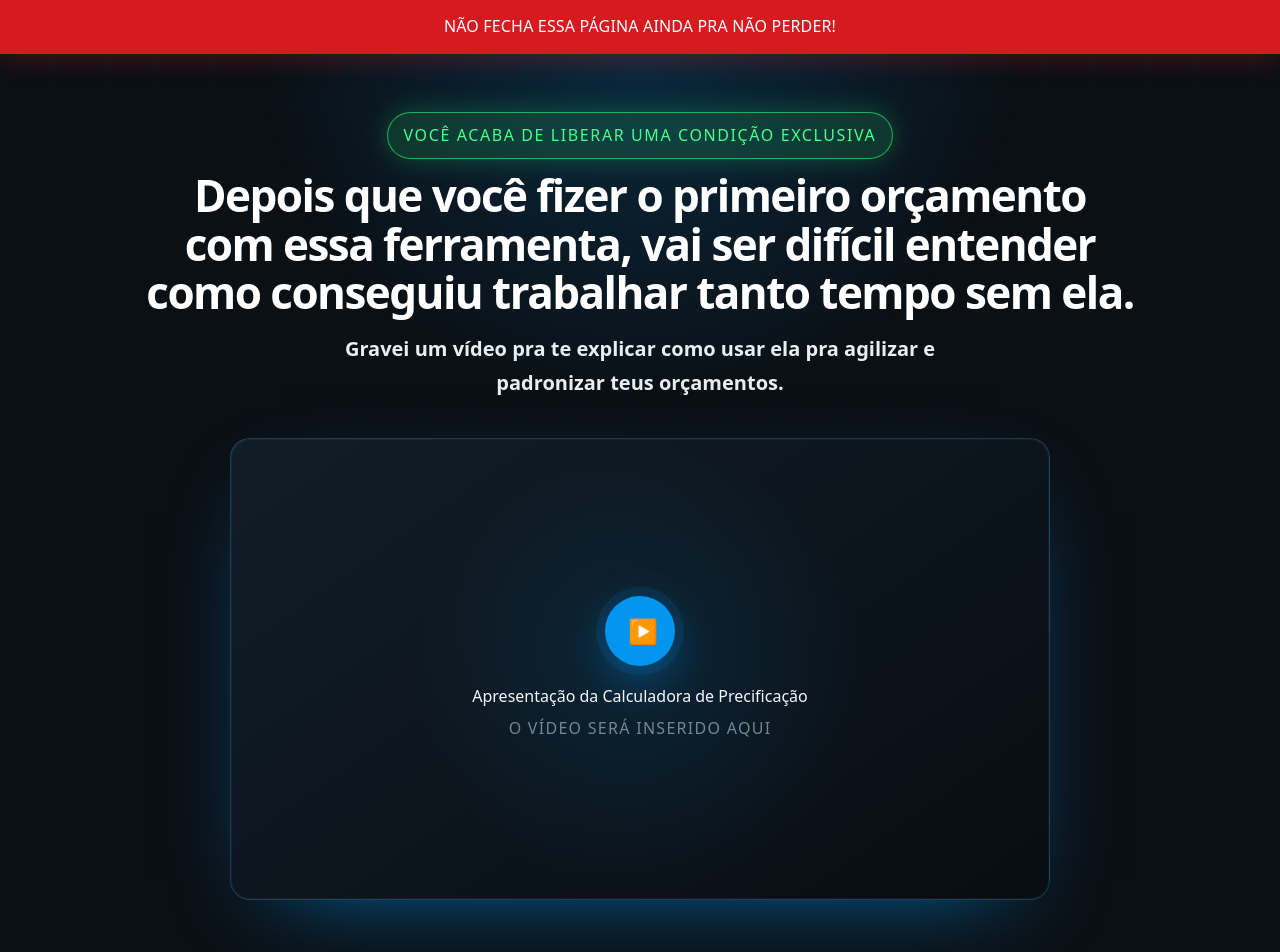
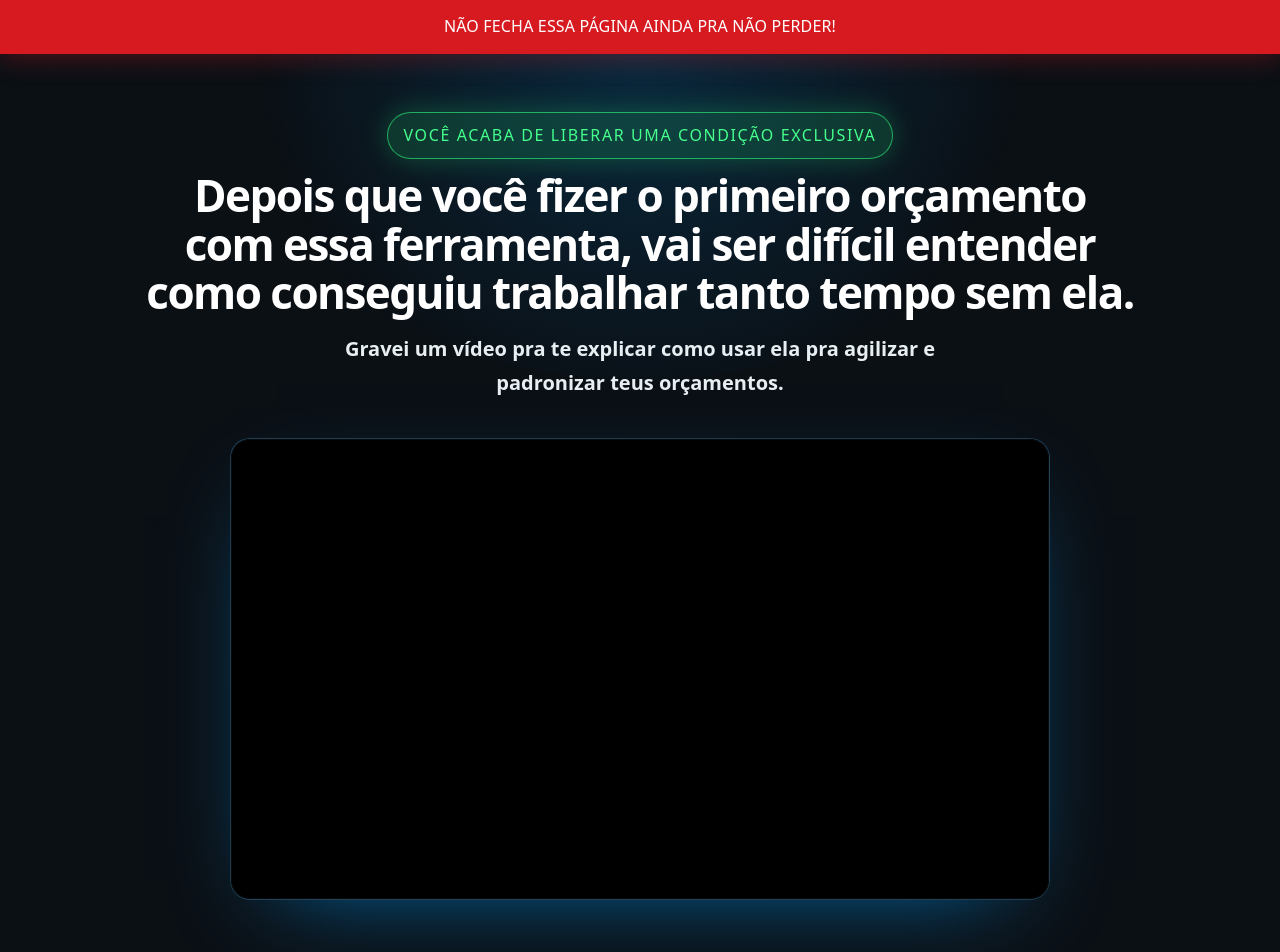
Before and after one commit to cezarhlima1/diegomensor, a Next.js app: page /up in a window 1280 px wide. Shown: the top 952 px of the page. Built offline with nearby package versions, Linux system fonts and the light colour scheme.

Commit message:
video na pagina upseel

```diff
--- /dev/null
+++ b/app/up/head.tsx
@@ -0,0 +1,31 @@
+export default function Head() {
+  return (
+    <>
+      <script
+        dangerouslySetInnerHTML={{
+          __html:
+            "!function(i,n){i._plt=i._plt||(n&&n.timeOrigin?n.timeOrigin+n.now():Date.now())}(window,performance);",
+        }}
+      />
+      <link
+        rel="preload"
+        href="https://scripts.converteai.net/b809ca06-75c2-4eba-ae57-2f6bbda7e885/players/6a8709fc5ad4bda4d2f019df/v4/player.js"
+        as="script"
+      />
+      <link
+        rel="preload"
+        href="https://scripts.converteai.net/lib/js/smartplayer-wc/v4/smartplayer.js"
+        as="script"
+      />
+      <link
+        rel="preload"
+        href="https://cdn.converteai.net/b809ca06-75c2-4eba-ae57-2f6bbda7e885/6a8709b85ad4bda4d2f019bc/main.m3u8"
+        as="fetch"
+      />
+      <link rel="dns-prefetch" href="https://cdn.converteai.net" />
+      <link rel="dns-prefetch" href="https://scripts.converteai.net" />
+      <link rel="dns-prefetch" href="https://images.converteai.net" />
+      <link rel="dns-prefetch" href="https://license.vturb.com" />
+    </>
+  );
+}
--- a/app/up/page.tsx
+++ b/app/up/page.tsx
@@ -1,4 +1,5 @@
 import type { Metadata } from "next";
+import UpsellVturbPlayer from "@/components/UpsellVturbPlayer";
 import styles from "./up.module.css";
 
 export const metadata: Metadata = {
@@ -6,30 +7,6 @@ export const metadata: Metadata = {
   description: "Adicione a Calculadora de Precificação ao seu treinamento.",
   robots: { index: false, follow: false },
 };
-
-// Substitua pelos links definitivos quando os vídeos e o checkout estiverem prontos.
-const VSL_URL = "";
-
-function VideoFrame({ url, label }: { url: string; label: string }) {
-  return (
-    <div className={styles.videoFrame}>
-      {url ? (
-        <iframe
-          src={url}
-          title={label}
-          allow="accelerometer; autoplay; clipboard-write; encrypted-media; gyroscope; picture-in-picture"
-          allowFullScreen
-        />
-      ) : (
-        <div className={styles.videoPlaceholder}>
-          <span className={styles.play} aria-hidden="true">▶</span>
-          <strong>{label}</strong>
-          <small>O vídeo será inserido aqui</small>
-        </div>
-      )}
-    </div>
-  );
-}
 
 export default function UpsellPage() {
   return (
@@ -42,7 +19,9 @@ export default function UpsellPage() {
           <p className={styles.exclusive}>Você acaba de liberar uma condição exclusiva</p>
           <h1>Depois que você fizer o primeiro orçamento com essa ferramenta, vai ser difícil entender como conseguiu trabalhar tanto tempo sem ela.</h1>
           <p className={styles.promise}>Gravei um vídeo pra te explicar como usar ela pra agilizar e padronizar teus orçamentos.</p>
-          <VideoFrame url={VSL_URL} label="Apresentação da Calculadora de Precificação" />
+          <div className={styles.videoFrame}>
+            <UpsellVturbPlayer />
+          </div>
         </div>
       </section>
 
--- /dev/null
+++ b/components/UpsellVturbPlayer.tsx
@@ -0,0 +1,37 @@
+"use client";
+
+import React from "react";
+import Script from "next/script";
+
+const PLAYER_ID = "6a8709fc5ad4bda4d2f019df";
+const PLAYER_SRC =
+  "https://scripts.converteai.net/b809ca06-75c2-4eba-ae57-2f6bbda7e885/players/6a8709fc5ad4bda4d2f019df/v4/player.js";
+
+export default function UpsellVturbPlayer() {
+  return (
+    <>
+      {React.createElement(
+        "vturb-smartplayer",
+        {
+          id: `vid-${PLAYER_ID}`,
+          style: { display: "block", margin: "0 auto", width: "100%" },
+        },
+        <div
+          className="vturb-player-placeholder"
+          style={{
+            position: "relative",
+            width: "100%",
+            padding: "56.25% 0 0",
+            zIndex: 0,
+            backgroundColor: "black",
+          }}
+        />,
+      )}
+      <Script
+        id={`scr-vturb-${PLAYER_ID}`}
+        src={PLAYER_SRC}
+        strategy="afterInteractive"
+      />
+    </>
+  );
+}
```
